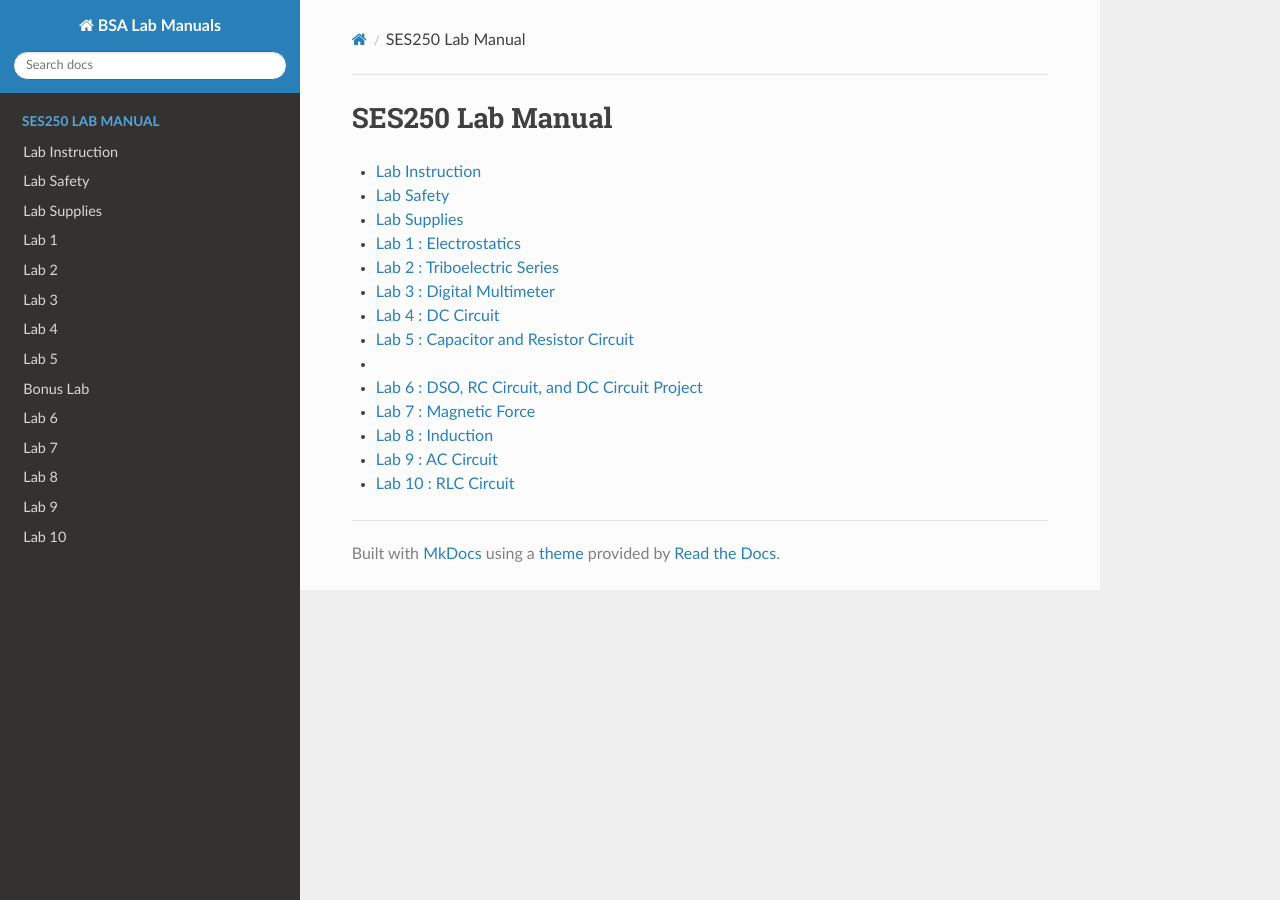
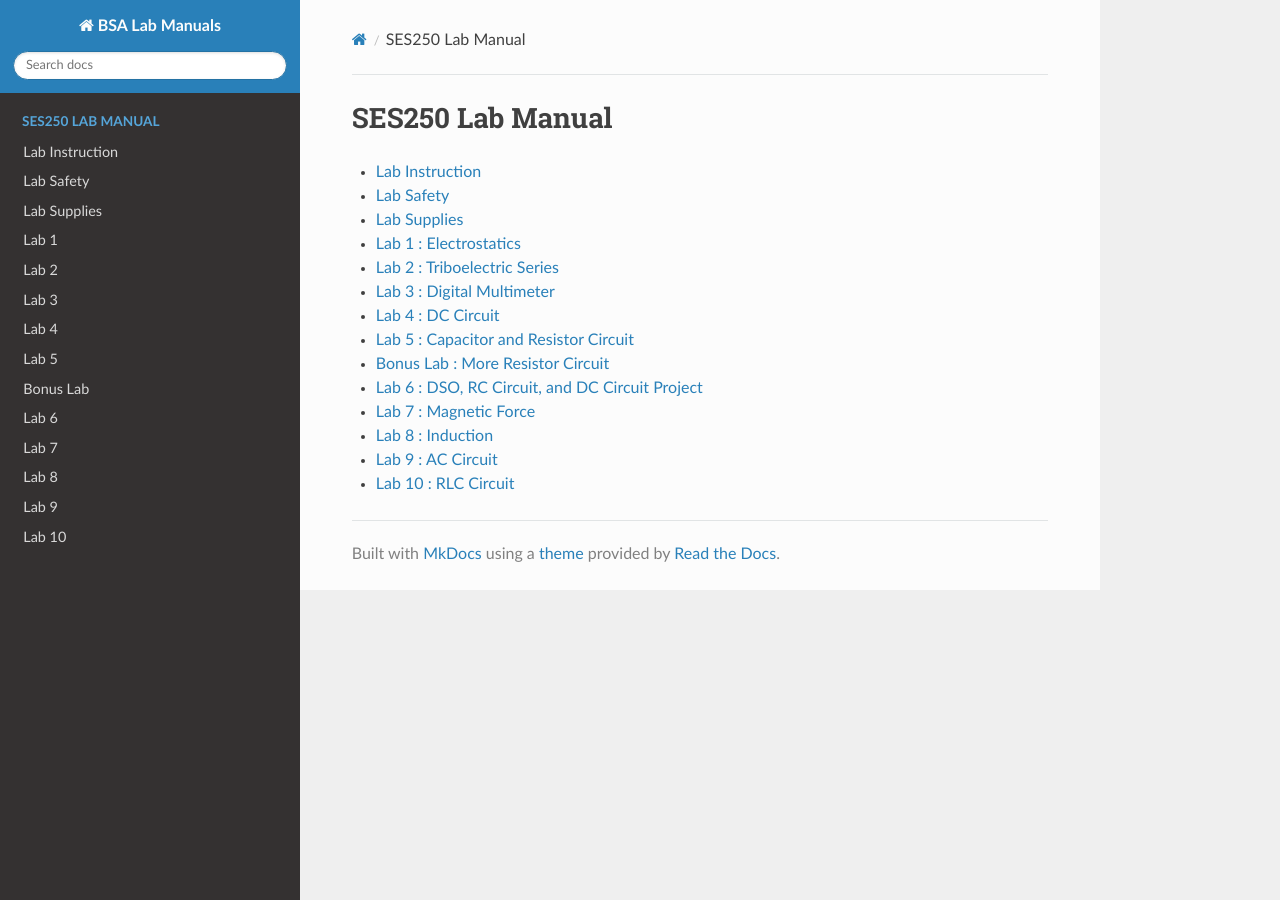
Before and after one commit to Seneca-BSA/bsa, an MkDocs documentation site: the page built from docs/ses250/index.md, in a window 1280 px wide. Built offline with MkDocs 1.6.1, drawn with Linux system fonts in a browser that asks for light colours; nearby versions of some CDN libraries; some of the changed lines change nothing that is shown.

Commit message:
fixed index list

```diff
--- a/docs/ses250/index.md
+++ b/docs/ses250/index.md
@@ -8,7 +8,7 @@
 - [Lab 3 : Digital Multimeter](lab3.md)
 - [Lab 4 : DC Circuit](lab4.md)
 - [Lab 5 : Capacitor and Resistor Circuit](lab5.md)
-- [Bonus Lab : More Resistor Circuit]: (lab-bonus.md)
+- [Bonus Lab : More Resistor Circuit](lab-bonus.md)
 - [Lab 6 : DSO, RC Circuit, and DC Circuit Project](lab6.md)
 - [Lab 7 : Magnetic Force](lab7.md)
 - [Lab 8 : Induction](lab8.md)
```
